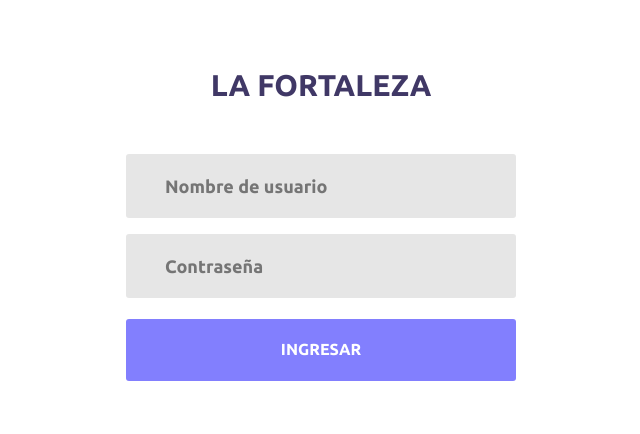
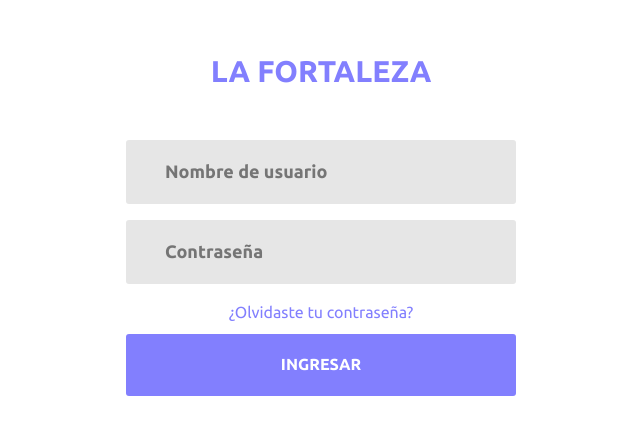
Before and after one commit to miguelferreira1985/LaFortalezaVentasAdministracion, an Angular app in the folder fortaleza-ventas/: page /login in a window 1280 px wide. Shown: the part 156-590 px from the top of the page, without its empty margins (319-959 px from the left). Built offline with nearby package versions, Linux system fonts and the light colour scheme.

Commit message:
Forgot password link added

```diff
--- a/fortaleza-ventas/src/app/pages/login/login.component.html
+++ b/fortaleza-ventas/src/app/pages/login/login.component.html
@@ -24,10 +24,11 @@
                     <span class="focus-input100"></span>
                 </div>
 
-                <!-- <div class="">
-
-
-                </div> -->
+                <div class="my-0 mx-auto">
+                    <a routerLink="/registro" class="txt1">
+                        ¿Olvidaste tu contraseña?
+                    </a>
+                </div>
 
                 <div class="w-100 d-flex container-login100-form-btn">
                     <button class="text-uppercase d-flex justify-content-center w-100 login100-form-btn" type="submit">
--- a/fortaleza-ventas/src/styles.css
+++ b/fortaleza-ventas/src/styles.css
@@ -27,6 +27,28 @@
   button:hover {
       cursor: pointer;
   }
+
+  /*---------------------------------------------*/
+a {
+	font-family: Ubuntu-Regular;
+	font-size: 14px;
+	line-height: 1.7;
+	color: #666666;
+	margin: 0px;
+	transition: all 0.4s;
+	-webkit-transition: all 0.4s;
+  -o-transition: all 0.4s;
+  -moz-transition: all 0.4s;
+}
+
+a:focus {
+	outline: none !important;
+}
+
+a:hover {
+	text-decoration: none;
+  color: #403866;
+}
 
   /*//////////////////////////////////////////////////////////////////
   [ login ]*/
@@ -63,7 +85,7 @@
   .login100-form-title {
     font-family: Ubuntu-Bold;
     font-size: 30px;
-    color: #403866;
+    color: #827ffe;
     line-height: 1.2;
     padding-bottom: 51px;
   }
@@ -144,6 +166,15 @@
     transform: scale(1);
   }
 
+  /*//////////////////////////////////////////////////////////////////
+[ Utility ]*/
+.txt1 {
+  font-family: Ubuntu-Regular;
+  font-size: 16px;
+  color: #827ffe;
+  line-height: 1.4;
+}
+
   /*------------------------------------------------------------------
   [ Button ]*/
   .container-login100-form-btn {
@@ -152,7 +183,7 @@
     display: -moz-box;
     display: -ms-flexbox;
     flex-wrap: wrap;
-    margin-top: 5px;
+    margin-top: 10px;
   }
 
   .login100-form-btn {
```
